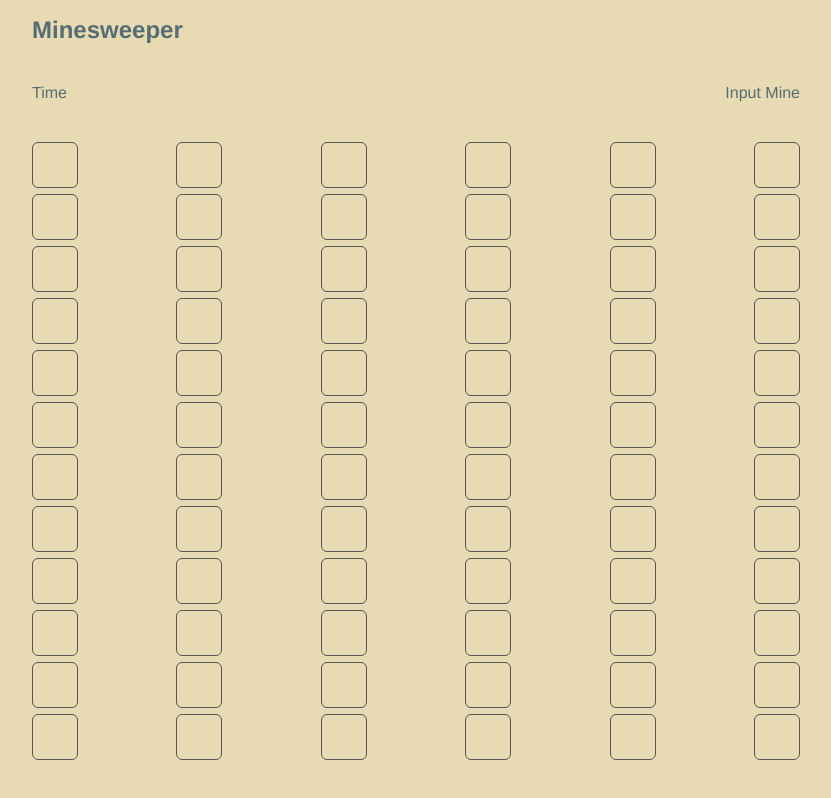
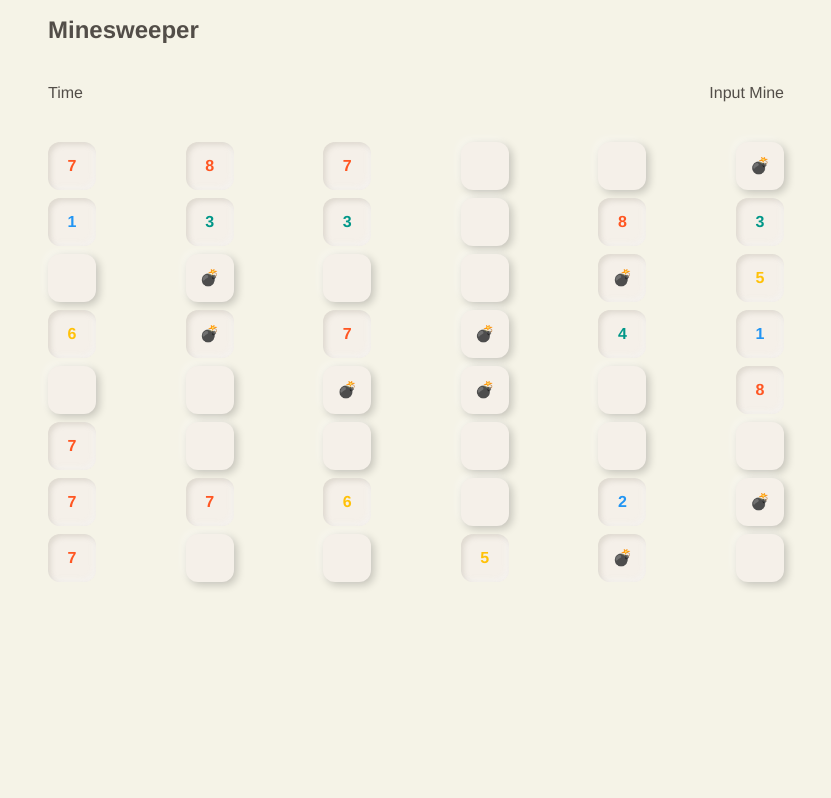
Before and after one commit to i-liszt/minesweeper, a React app: page / in a window 1280 px wide. Shown: the whole page, without its empty margins (224-1055 px from the left). Built offline with nearby package versions, Linux system fonts and the light colour scheme.

Commit message:
feature / modify the background color and MineMap's display (#4)
- Modify the app's background color
- Change the way to display cells in *MineMap*. Show row then column

```diff
--- a/scss/app.scss
+++ b/scss/app.scss
@@ -10,8 +10,8 @@ html {
 
 body {
   height: 100%;
-  background-color: #e8dbb3;
-  color: #566d73;
+  background-color: #f5f3e7;
+  color: #524d48;
 }
 
 :global {
@@ -19,6 +19,7 @@ body {
     max-width: 768px;
     margin: 0 auto;
     padding: spacing-ratio(8);
+    box-sizing: border-box;
 
     > *:not(:last-child) {
       margin-bottom: spacing-ratio(20);
--- a/scss/components/header.scss
+++ b/scss/components/header.scss
@@ -4,7 +4,8 @@
 
   &__title {
     margin: 0;
-    color: #566d73;
+    // color: #566d73;
+    color: #524d48;
     font-weight: 600;
   }
 }
--- a/scss/components/mine-map.scss
+++ b/scss/components/mine-map.scss
@@ -3,17 +3,15 @@
 .mine-map {
   display: flex;
   justify-content: space-between;
+  flex-wrap: wrap;
 }
 
-.cell {
-  $size: 44px;
-  width: $size;
-  height: $size;
-
-  border-radius: 6px;
-  border: 1px solid #555555;
+.row {
+  display: flex;
+  justify-content: space-between;
+  width: 100%;
 
   &:not(:first-child) {
-    margin-top: spacing-ratio(3);
+    margin-top: spacing-ratio(4);
   }
 }
--- a/src/components/MineMap.tsx
+++ b/src/components/MineMap.tsx
@@ -1,23 +1,25 @@
 import React from 'react'
+
 import MineMapStyle from 'scss/components/mine-map.scss'
+import Grid from './Grid'
 
 const Columns: number = 6
 
+const createColumns = (row: number) => Array.from({ length: Columns }, (_el, column: number) => {
+  const isActive = Math.floor(Math.random() * 2 + 1) % 2 === 0
+  const isMine = Math.floor(Math.random() * 20 + 1) % 5 === 0
+  // eslint-disable-next-line
+  return <Grid key={`row_${row}_${column}`} number={Math.floor(Math.random() * 8 + 1)} isActive={isActive} isMine={isMine} showMine></Grid>
+})
+
+const createMap = (rows: number) => Array.from({ length: rows }).map((_el, row: number) =>
 // eslint-disable-next-line
-const createRows = (column: number, rows: number) => Array.from({ length: rows }).map((_el, row: number) => <div key={`row_${column}_${row}`} className={MineMapStyle.cell} />)
-
-const createMap = (rows: number) => {
-  const columns = Array.from({ length: Columns }).map((_el, column: number) => (
-    // eslint-disable-next-line
-    <div key={`col_${column}`} className="column">
-      { createRows(column, rows) }
-    </div>
-  ))
-  return columns
-}
+   <div key={`row_${row}`} className={MineMapStyle.row}>
+     { createColumns(row) }
+   </div>)
 
 export default () => (
   <div className={MineMapStyle['mine-map']}>
-    { createMap(12) }
+    { createMap(8) }
   </div>
 )
```
